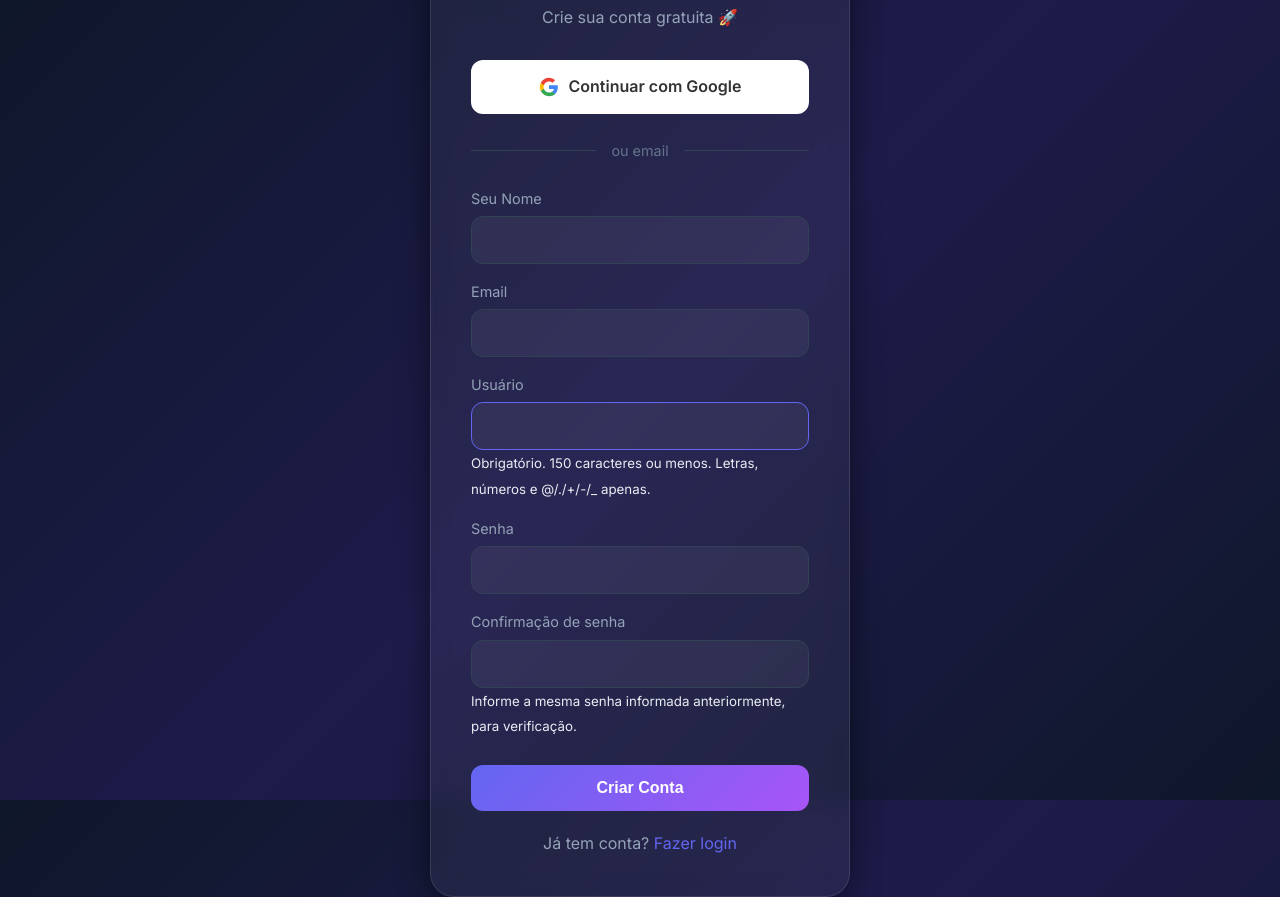
After one commit to MiguelFAraujo/RoboTutor, a Django app: template templates/account/signup.html in a window 1280 px wide. The commit adds this page. Run offline with Django 5.2, Linux system fonts and the light colour scheme; the template is opened without the code that fills it: values that come from a table or form of the project are taken from there, others are empty; data comes from the database, SQL or seed files in the repository; both versions use the stored data as it was after the commit; some libraries are stand-ins or nearby versions.

Commit message:
UI Fix: Added custom Allauth templates for Login and Signup with premium theme. Refactored base layout.

```diff
--- /dev/null
+++ b/core/templates/base.html
@@ -0,0 +1,30 @@
+{% load static %}
+<!DOCTYPE html>
+<html lang="pt-br">
+
+<head>
+    <meta charset="UTF-8">
+    <meta name="viewport" content="width=device-width, initial-scale=1.0, maximum-scale=1.0, user-scalable=no">
+    <meta name="theme-color" content="#020617">
+    <title>{% block title %}RoboTutor{% endblock %}</title>
+
+    <!-- Fonts -->
+    <link href="https://fonts.googleapis.com/css2?family=Inter:wght@400;500;600;700&family=Fira+Code&display=swap" rel="stylesheet">
+
+    <!-- CSS -->
+    <link rel="stylesheet" href="{% static 'style.css' %}">
+
+    <!-- Markdown Parser -->
+    <script src="https://cdn.jsdelivr.net/npm/marked/marked.min.js"></script>
+
+    {% block extra_head %}{% endblock %}
+</head>
+
+<body>
+    {% block content %}
+    {% endblock %}
+
+    {% block extra_scripts %}{% endblock %}
+</body>
+
+</html>
--- /dev/null
+++ b/templates/account/signup.html
@@ -0,0 +1,231 @@
+{% extends "base.html" %}
+{% load i18n %}
+{% load account socialaccount %}
+
+{% block title %}Criar Conta - RoboTutor{% endblock %}
+
+{% block extra_head %}
+<style>
+    body {
+        background: linear-gradient(135deg, #0f172a 0%, #1e1b4b 50%, #0f172a 100%);
+        min-height: 100vh;
+        display: flex;
+        align-items: center;
+        justify-content: center;
+    }
+
+    .register-card {
+        background: rgba(255, 255, 255, 0.05);
+        backdrop-filter: blur(10px);
+        border: 1px solid rgba(255, 255, 255, 0.1);
+        border-radius: 24px;
+        padding: 40px;
+        width: 100%;
+        max-width: 420px;
+        box-shadow: 0 4px 30px rgba(0, 0, 0, 0.5);
+    }
+
+    .logo {
+        text-align: center;
+        font-size: 2rem;
+        font-weight: 700;
+        margin-bottom: 10px;
+        color: white;
+    }
+
+    .logo span {
+        color: #6366f1;
+    }
+
+    .subtitle {
+        text-align: center;
+        color: #94a3b8;
+        margin-bottom: 30px;
+    }
+
+    .google-btn {
+        display: flex;
+        align-items: center;
+        justify-content: center;
+        gap: 10px;
+        width: 100%;
+        padding: 14px;
+        background: white;
+        color: #333;
+        border: none;
+        border-radius: 12px;
+        font-size: 1rem;
+        font-weight: 600;
+        cursor: pointer;
+        text-decoration: none;
+        transition: transform 0.2s, box-shadow 0.2s;
+    }
+
+    .google-btn:hover {
+        transform: translateY(-2px);
+        box-shadow: 0 8px 20px rgba(0, 0, 0, 0.3);
+    }
+
+    .divider {
+        display: flex;
+        align-items: center;
+        margin: 25px 0;
+        color: #64748b;
+    }
+
+    .divider::before,
+    .divider::after {
+        content: '';
+        flex: 1;
+        height: 1px;
+        background: #334155;
+    }
+
+    .divider span {
+        padding: 0 15px;
+        font-size: 0.9rem;
+    }
+
+    .form-group {
+        margin-bottom: 16px;
+    }
+
+    .form-group label {
+        display: block;
+        margin-bottom: 6px;
+        color: #94a3b8;
+        font-size: 0.9rem;
+    }
+
+    .form-group help-text {
+        font-size: 0.8rem;
+        color: #64748b;
+        margin-top: 4px;
+        display: block;
+    }
+
+    input[type="text"],
+    input[type="email"],
+    input[type="password"] {
+        width: 100%;
+        padding: 14px 16px;
+        background: rgba(255, 255, 255, 0.05);
+        border: 1px solid #334155;
+        border-radius: 12px;
+        color: white;
+        font-size: 1rem;
+        transition: border-color 0.2s;
+        box-sizing: border-box;
+    }
+
+    input:focus {
+        outline: none;
+        border-color: #6366f1;
+    }
+
+    .submit-btn {
+        width: 100%;
+        padding: 14px;
+        background: linear-gradient(135deg, #6366f1, #a855f7);
+        color: white;
+        border: none;
+        border-radius: 12px;
+        font-size: 1rem;
+        font-weight: 700;
+        cursor: pointer;
+        transition: transform 0.2s, box-shadow 0.2s;
+        margin-top: 10px;
+    }
+
+    .submit-btn:hover {
+        transform: translateY(-2px);
+        box-shadow: 0 8px 25px rgba(99, 102, 241, 0.4);
+    }
+
+    .login-link {
+        text-align: center;
+        margin-top: 20px;
+        color: #94a3b8;
+    }
+
+    .login-link a {
+        color: #6366f1;
+        text-decoration: none;
+    }
+
+    .login-link a:hover {
+        text-decoration: underline;
+    }
+
+    .errorlist {
+        list-style: none;
+        padding: 0;
+        margin-bottom: 15px;
+        background: rgba(239, 68, 68, 0.1);
+        border: 1px solid #ef4444;
+        border-radius: 8px;
+        color: #fca5a5;
+        padding: 10px;
+        font-size: 0.9rem;
+    }
+</style>
+{% endblock %}
+
+{% block content %}
+<div class="register-card">
+    <div class="logo">🤖 Robo<span>Tutor</span></div>
+    <p class="subtitle">Crie sua conta gratuita 🚀</p>
+
+    <!-- Google Signup -->
+    <a href="{% provider_login_url 'google' %}" class="google-btn">
+        <svg width="20" height="20" viewBox="0 0 24 24">
+            <path fill="#4285F4"
+                d="M22.56 12.25c0-.78-.07-1.53-.2-2.25H12v4.26h5.92c-.26 1.37-1.04 2.53-2.21 3.31v2.77h3.57c2.08-1.92 3.28-4.74 3.28-8.09z" />
+            <path fill="#34A853"
+                d="M12 23c2.97 0 5.46-.98 7.28-2.66l-3.57-2.77c-.98.66-2.23 1.06-3.71 1.06-2.86 0-5.29-1.93-6.16-4.53H2.18v2.84C3.99 20.53 7.7 23 12 23z" />
+            <path fill="#FBBC05"
+                d="M5.84 14.09c-.22-.66-.35-1.36-.35-2.09s.13-1.43.35-2.09V7.07H2.18C1.43 8.55 1 10.22 1 12s.43 3.45 1.18 4.93l2.85-2.22.81-.62z" />
+            <path fill="#EA4335"
+                d="M12 5.38c1.62 0 3.06.56 4.21 1.64l3.15-3.15C17.45 2.09 14.97 1 12 1 7.7 1 3.99 3.47 2.18 7.07l3.66 2.84c.87-2.6 3.3-4.53 6.16-4.53z" />
+        </svg>
+        Continuar com Google
+    </a>
+
+    <div class="divider"><span>ou email</span></div>
+
+    <form class="signup" id="signup_form" method="post" action="{% url 'account_signup' %}">
+        {% csrf_token %}
+
+        {% if form.errors %}
+        <div class="errorlist">
+            {{ form.non_field_errors }}
+            {% for field in form %}
+            {% for error in field.errors %}
+            <div>{{ field.label }}: {{ error }}</div>
+            {% endfor %}
+            {% endfor %}
+        </div>
+        {% endif %}
+
+        {% for field in form %}
+        <div class="form-group">
+            <label for="{{ field.id_for_label }}">{{ field.label }}</label>
+            {{ field }}
+            {% if field.help_text %}
+            <small class="help-text">{{ field.help_text }}</small>
+            {% endif %}
+        </div>
+        {% endfor %}
+
+        {% if redirect_field_value %}
+        <input type="hidden" name="{{ redirect_field_name }}" value="{{ redirect_field_value }}" />
+        {% endif %}
+
+        <button type="submit" class="submit-btn">Criar Conta</button>
+    </form>
+
+    <p class="login-link">
+        Já tem conta? <a href="{% url 'account_login' %}">Fazer login</a>
+    </p>
+</div>
+{% endblock %}
```
Also changed, not shown: core/templates/core/index.html (+4 -17 lines), templates/account/login.html (added, +221 -0 lines), db.sqlite3.
